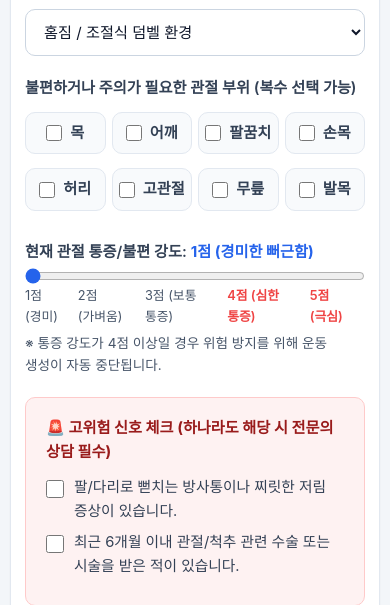
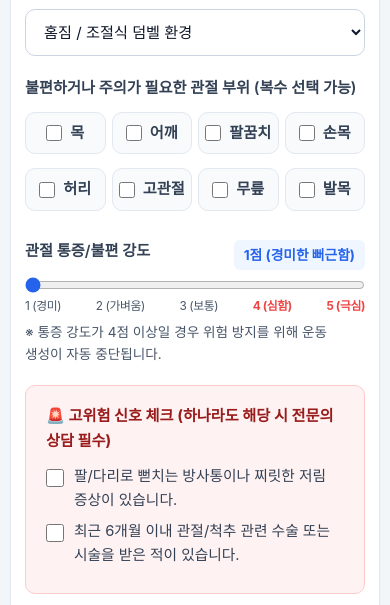
Before and after one commit to shinjiseobb/safe-workout-planner, a Flask app: page / in a window 390 px wide. Shown: the part 934-1539 px from the top of the page. Run offline with Flask 3, Linux system fonts and the light colour scheme; some libraries are stand-ins or nearby versions; some web fonts are replaced.

Commit message:
Fix mobile pain slider text wrapping with clean nowrap badge layout

```diff
--- a/static/css/style.css
+++ b/static/css/style.css
@@ -329,12 +329,22 @@ select:focus, input[type="text"]:focus {
 
 /* 통증 슬라이더 */
 .slider-header {
-  margin-bottom: 8px;
+  display: flex;
+  justify-content: space-between;
+  align-items: center;
+  margin-bottom: 10px;
+  flex-wrap: wrap;
+  gap: 6px;
 }
 
 .pain-score {
+  background-color: var(--primary-light);
   color: var(--primary-color);
+  padding: 4px 10px;
+  border-radius: 6px;
+  font-size: 0.86rem;
   font-weight: 700;
+  transition: all 0.2s ease;
 }
 
 .slider {
@@ -352,12 +362,18 @@ select:focus, input[type="text"]:focus {
   justify-content: space-between;
   font-size: 0.8rem;
   color: var(--gray-600);
-  margin-top: 6px;
+  margin-top: 8px;
+}
+
+.slider-marks span {
+  white-space: nowrap;
+  text-align: center;
+  font-size: 0.8rem;
 }
 
 .danger-mark {
   color: var(--danger-border);
-  font-weight: 600;
+  font-weight: 700;
 }
 
 .field-hint {
@@ -1009,6 +1025,12 @@ select:focus, input[type="text"]:focus {
     font-size: 0.82rem;
   }
 
+  .slider-marks span {
+    font-size: 0.74rem;
+    letter-spacing: -0.4px;
+    white-space: nowrap;
+  }
+
   .result-header {
     flex-direction: column;
     gap: 12px;
--- a/static/js/app.js
+++ b/static/js/app.js
@@ -61,8 +61,10 @@ document.addEventListener("DOMContentLoaded", () => {
     painLevelText.textContent = painDescriptions[val] || `${val}점`;
     if (val >= 4) {
       painLevelText.style.color = "#dc2626";
+      painLevelText.style.backgroundColor = "#fee2e2";
     } else {
       painLevelText.style.color = "#2563eb";
+      painLevelText.style.backgroundColor = "#eff6ff";
     }
   });
 
--- a/templates/index.html
+++ b/templates/index.html
@@ -139,15 +139,16 @@
           <!-- 통증 척도 슬라이더 -->
           <div class="form-group">
             <div class="slider-header">
-              <label for="pain_level">현재 관절 통증/불편 강도: <span id="painLevelText" class="pain-score">1점 (경미한 뻐근함)</span></label>
+              <label for="pain_level">관절 통증/불편 강도</label>
+              <span id="painLevelText" class="pain-score">1점 (경미한 뻐근함)</span>
             </div>
             <input type="range" id="pain_level" name="pain_level" min="1" max="5" value="1" step="1" class="slider">
             <div class="slider-marks">
-              <span>1점 (경미)</span>
-              <span>2점 (가벼움)</span>
-              <span>3점 (보통 통증)</span>
-              <span class="danger-mark">4점 (심한 통증)</span>
-              <span class="danger-mark">5점 (극심)</span>
+              <span>1 (경미)</span>
+              <span>2 (가벼움)</span>
+              <span>3 (보통)</span>
+              <span class="danger-mark">4 (심함)</span>
+              <span class="danger-mark">5 (극심)</span>
             </div>
             <p class="field-hint">※ 통증 강도가 4점 이상일 경우 위험 방지를 위해 운동 생성이 자동 중단됩니다.</p>
           </div>
```
